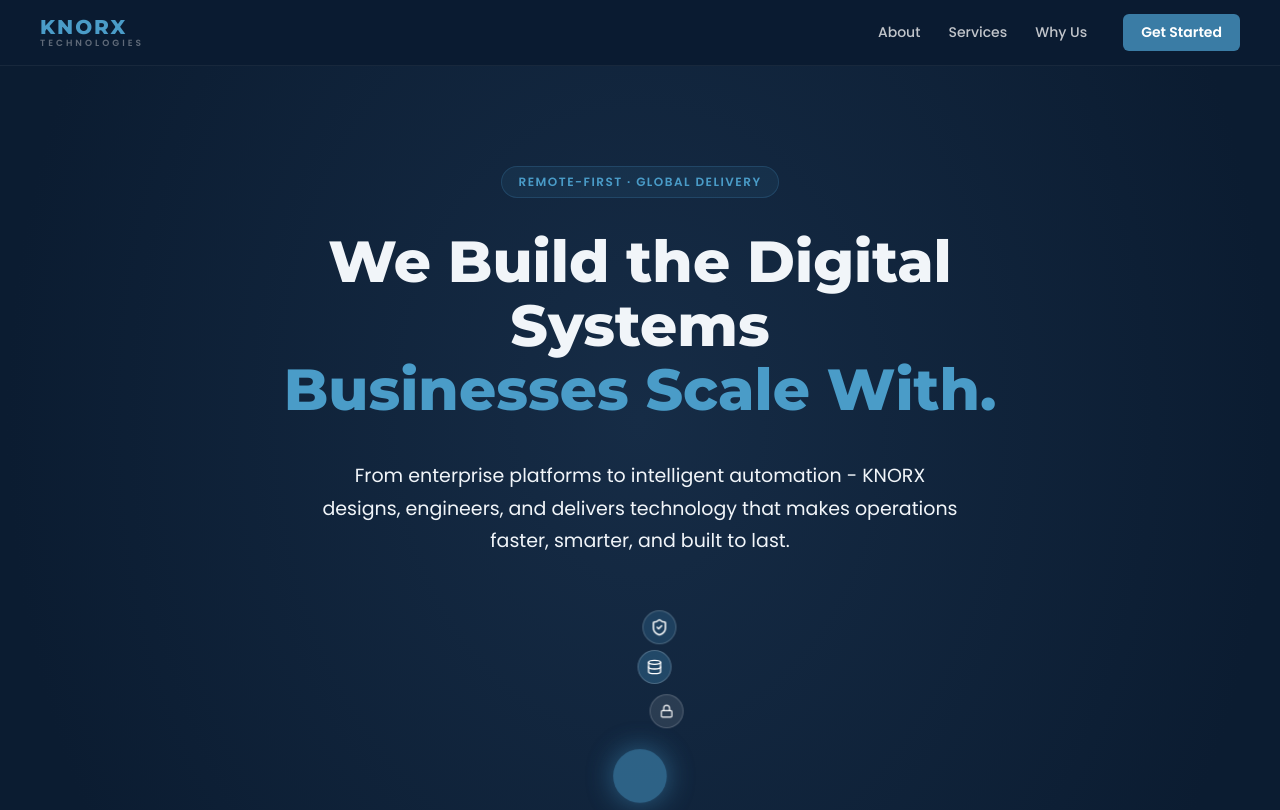
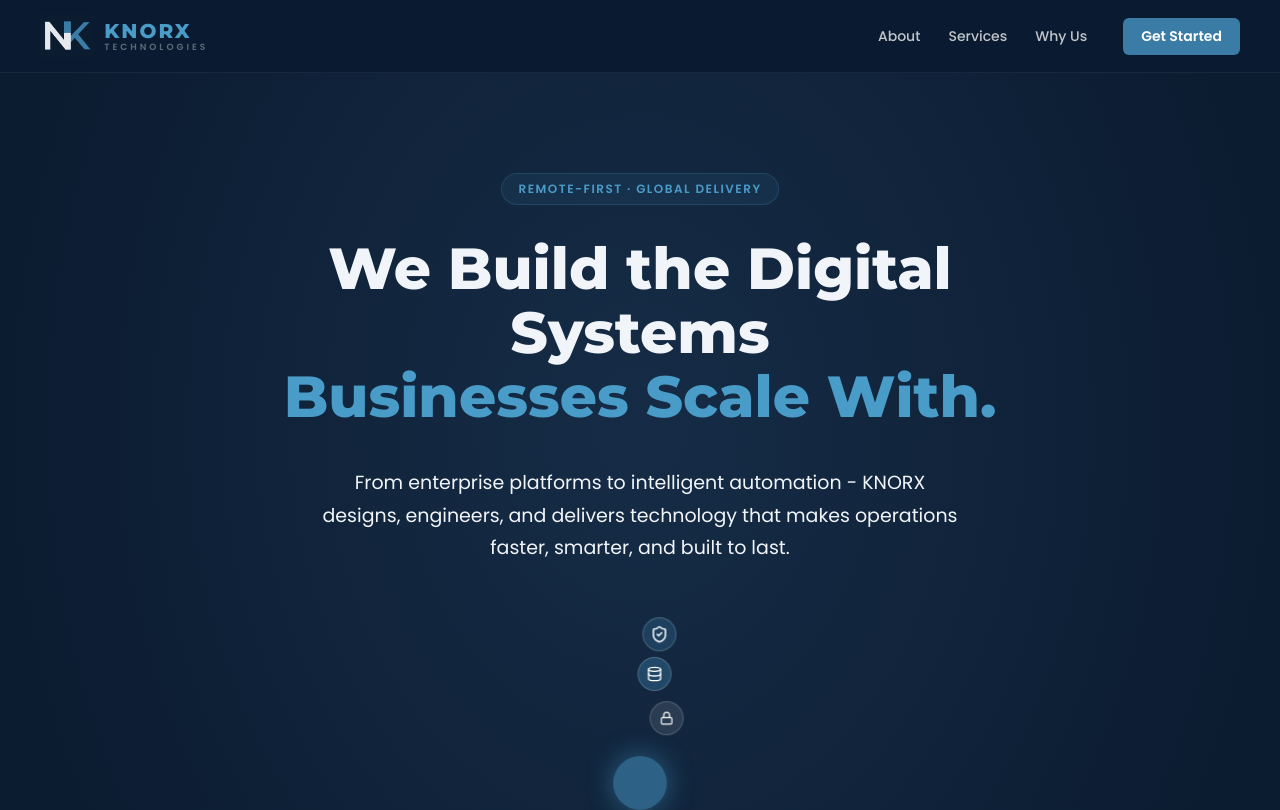
Before and after one commit to Sixtus-Ikpali/knorx-website, a Next.js app: page / in a window 1280 px wide. Shown: the top 810 px of the page. Built offline with nearby package versions, Linux system fonts and the light colour scheme.

Commit message:
brand: add NK logo mark to header and footer

```diff
--- a/app/page.tsx
+++ b/app/page.tsx
@@ -1,4 +1,3 @@
-
 'use client';
 
 import { useState, FormEvent, useEffect } from 'react';
@@ -62,10 +61,13 @@
       {/* ─── HEADER ─── */}
       <header style={styles.header}>
         <div style={styles.nav}>
+          <a href="#" style={{ display: 'flex', alignItems: 'center', gap: '10px', textDecoration: 'none' }}>
+            <img src="/logo.png" alt="KNORX Technologies" style={{ height: '44px', width: 'auto' }} />
             <div style={styles.logoContainer}>
               <span style={styles.logoMark}>KNORX</span>
               <span style={styles.logoSub}>TECHNOLOGIES</span>
             </div>
+          </a>
 
           <div className="desktop-nav" style={styles.navLinks}>
             <a href="#about"    className="nav-link" style={styles.link}>About</a>
@@ -301,9 +303,12 @@
         <div style={styles.container}>
           <div className="footer-grid" style={styles.footerGrid}>
             <div>
+              <div style={{ display: 'flex', alignItems: 'center', gap: '10px', marginBottom: '16px' }}>
+                <img src="/logo.png" alt="KNORX Technologies" style={{ height: '40px', width: 'auto' }} />
                 <div style={styles.footerLogo}>
                   <span style={styles.logoMark}>KNORX</span>
                   <span style={{ ...styles.logoSub, fontSize: '10px' }}>TECHNOLOGIES</span>
+                </div>
               </div>
               <p style={styles.footerTagline}>
                 Knowledge-driven execution for modern businesses.
```
Also changed, not shown: public/Logo.png (added), public/logos.png.png (renamed from public/logo.png.png). Lines whose indentation alone changed are shown as unchanged.
